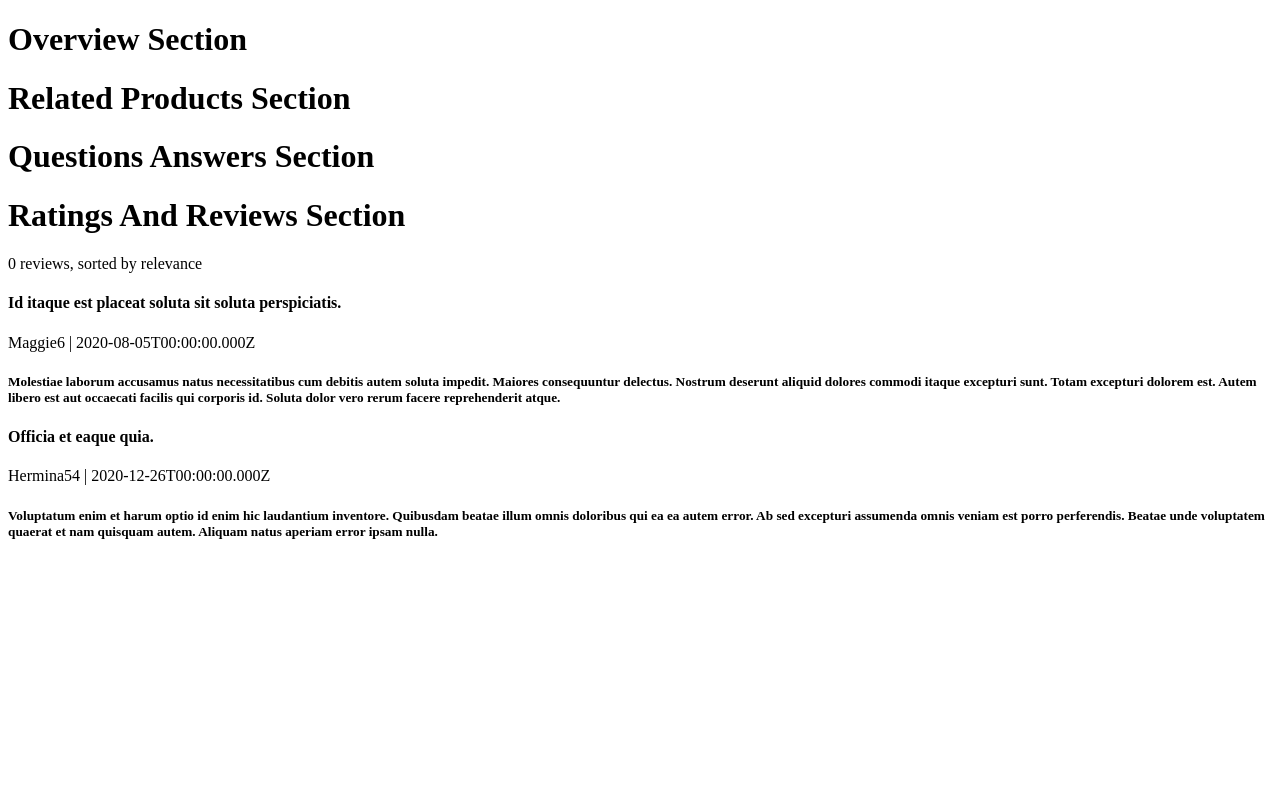
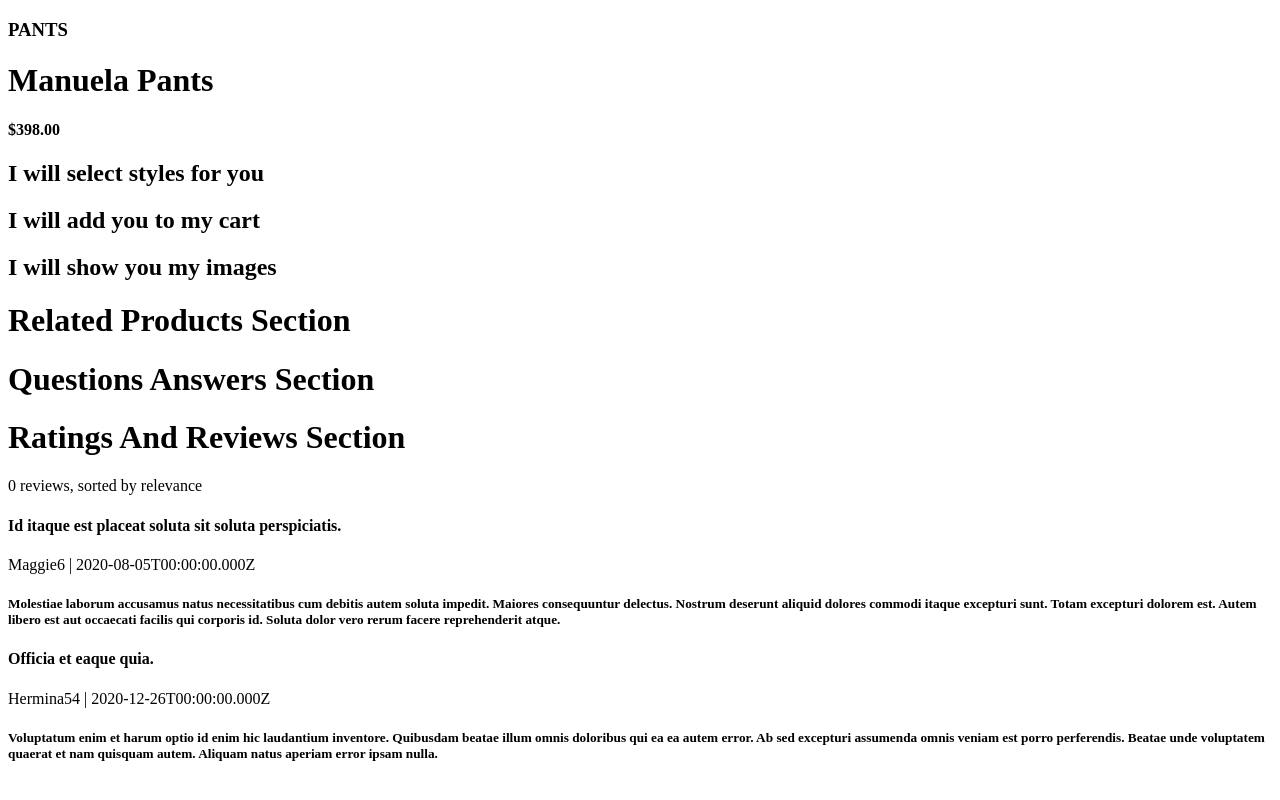
Before and after one commit to michellemhkang/project-catwalk, a React app: page / in a window 1280 px wide. Built offline with nearby package versions, Linux system fonts and the light colour scheme; the HTML template or start-up script is replaced by a standard one.

Commit message:
Create basic parent components and render dummy product info

```diff
--- /dev/null
+++ b/client/src/Components/OverviewSect/AddToCart/AddToCart.jsx
@@ -0,0 +1,17 @@
+import React from 'react';
+
+class AddToCart extends React.Component {
+    constructor(props) {
+        super(props)
+        this.state = {
+
+        }
+    }
+    render() {
+        return (
+            <h2>I will add you to my cart</h2>
+        )
+    }
+}
+
+export default AddToCart;
--- /dev/null
+++ b/client/src/Components/OverviewSect/DummyData/DummyData.js
@@ -0,0 +1,23 @@
+const DummyData = {
+    "id": 14931,
+    "campus": "hr-sfo",
+    "name": "Manuela Pants",
+    "slogan": "Nemo ratione deserunt.",
+    "description": "Rerum quia tempore aperiam reiciendis. Eum a enim. Saepe magni tenetur et. Sit est beatae.",
+    "category": "Pants",
+    "default_price": "398.00",
+    "created_at": "2021-02-23T02:49:03.102Z",
+    "updated_at": "2021-02-23T02:49:03.102Z",
+    "features": [
+        {
+            "feature": "Non-GMO",
+            "value": null
+        },
+        {
+            "feature": "Material",
+            "value": "\"FullControl Skin\""
+        }
+    ]
+}
+
+export default DummyData;
--- /dev/null
+++ b/client/src/Components/OverviewSect/ImageGallery/ImageGallery.jsx
@@ -0,0 +1,18 @@
+import React from 'react';
+
+class ImageGallery extends React.Component {
+    constructor(props) {
+        super(props)
+        this.state = {
+
+        }
+    }
+    render() {
+        return (
+            <div>
+                <h2>I will show you my images</h2>
+            </div>
+        )
+    }
+}
+export default ImageGallery;
--- a/client/src/Components/OverviewSect/OverviewSect.jsx
+++ b/client/src/Components/OverviewSect/OverviewSect.jsx
@@ -1,14 +1,27 @@
 import React from 'react';
+import ProductInfo from './ProductInfo/ProductInfo.jsx';
+import StyleSelector from './StyleSelector/StyleSelector.jsx';
+import AddToCart from './AddToCart/AddToCart.jsx';
+import ImageGallery from './ImageGallery/ImageGallery.jsx';
+import DummyData from './DummyData/DummyData.js';
 
 class OverviewSect extends React.Component {
   constructor(props) {
     super(props);
-    this.state = {};
+    this.state = {
+      currentId: this.props.id,
+      productInfo: DummyData
+    };
   }
 
   render() {
-    return(
-      <h1>Overview Section</h1>
+    return (
+      <div>
+        <ProductInfo productInfo={this.state.productInfo} />
+        <StyleSelector />
+        <AddToCart />
+        <ImageGallery />
+      </div>
     )
   }
 }
--- /dev/null
+++ b/client/src/Components/OverviewSect/ProductInfo/ProductInfo.jsx
@@ -0,0 +1,27 @@
+import React from 'react';
+
+class ProductInfo extends React.Component {
+    constructor(props) {
+        super(props)
+        this.state = {
+            category: this.props.productInfo.category,
+            expandedName: this.props.productInfo.name,
+            defaultPrice: this.props.productInfo.default_price
+        }
+    }
+
+    // Stars: Create StarRating Component that makes a request to get all the ratings
+    // Reviews: Simple Hyperlink to Reviews Section
+
+    render() {
+        return (
+            <div>
+                <h3>{(this.state.category).toUpperCase()}</h3>
+                <h1>{this.state.expandedName}</h1>
+                <h4>${this.state.defaultPrice}</h4>
+            </div>
+        )
+    }
+}
+
+export default ProductInfo;
--- /dev/null
+++ b/client/src/Components/OverviewSect/StyleSelector/StyleSelector.jsx
@@ -0,0 +1,19 @@
+import React from 'react';
+
+class StyleSelector extends React.Component {
+    constructor(props) {
+        super(props)
+        this.state = {
+
+        }
+    }
+
+    render() {
+        return (
+            <h2>I will select styles for you</h2>
+        )
+    }
+
+}
+
+export default StyleSelector;
```
Also changed, not shown: 3 other files (tests, documents, lock files or other folders).
